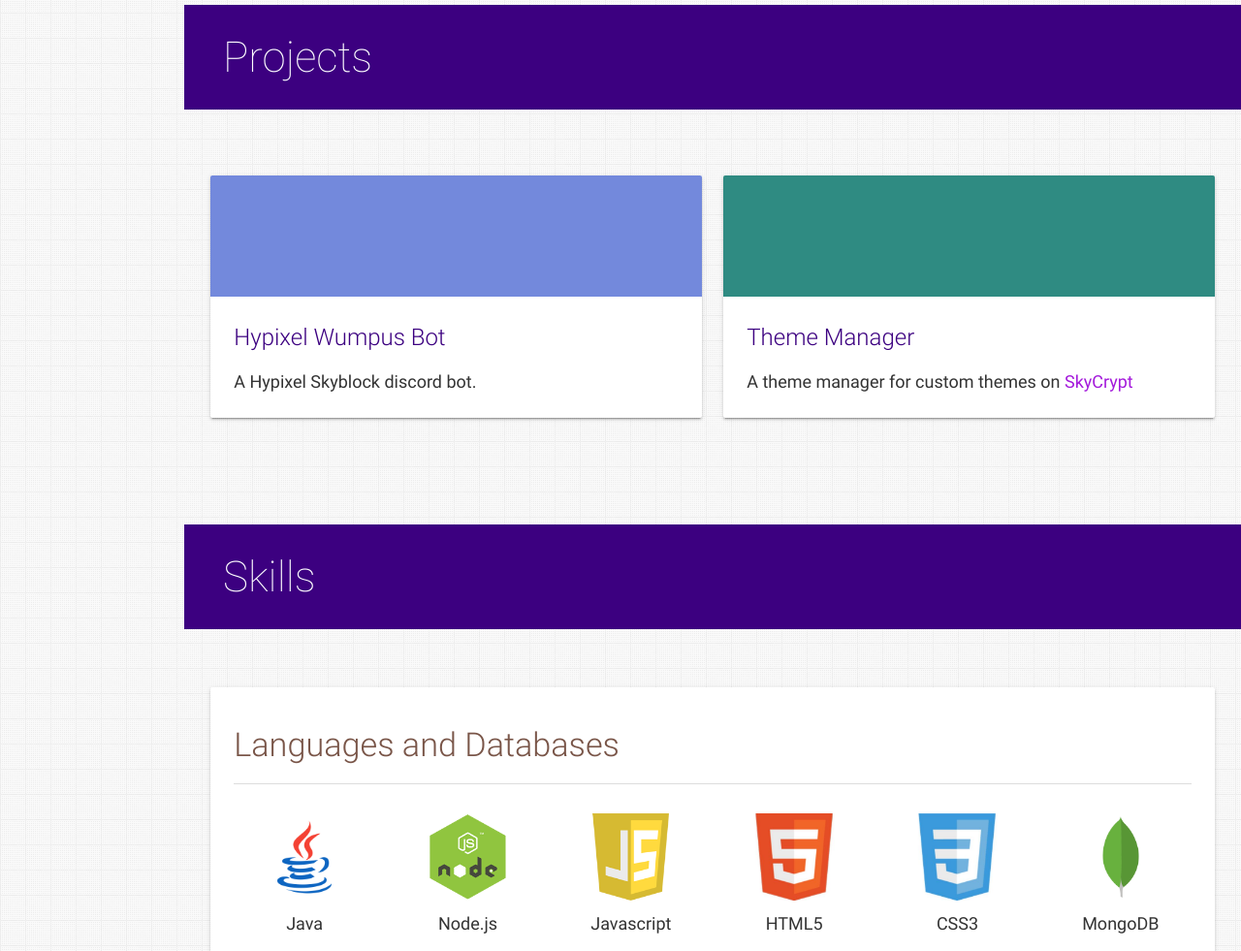
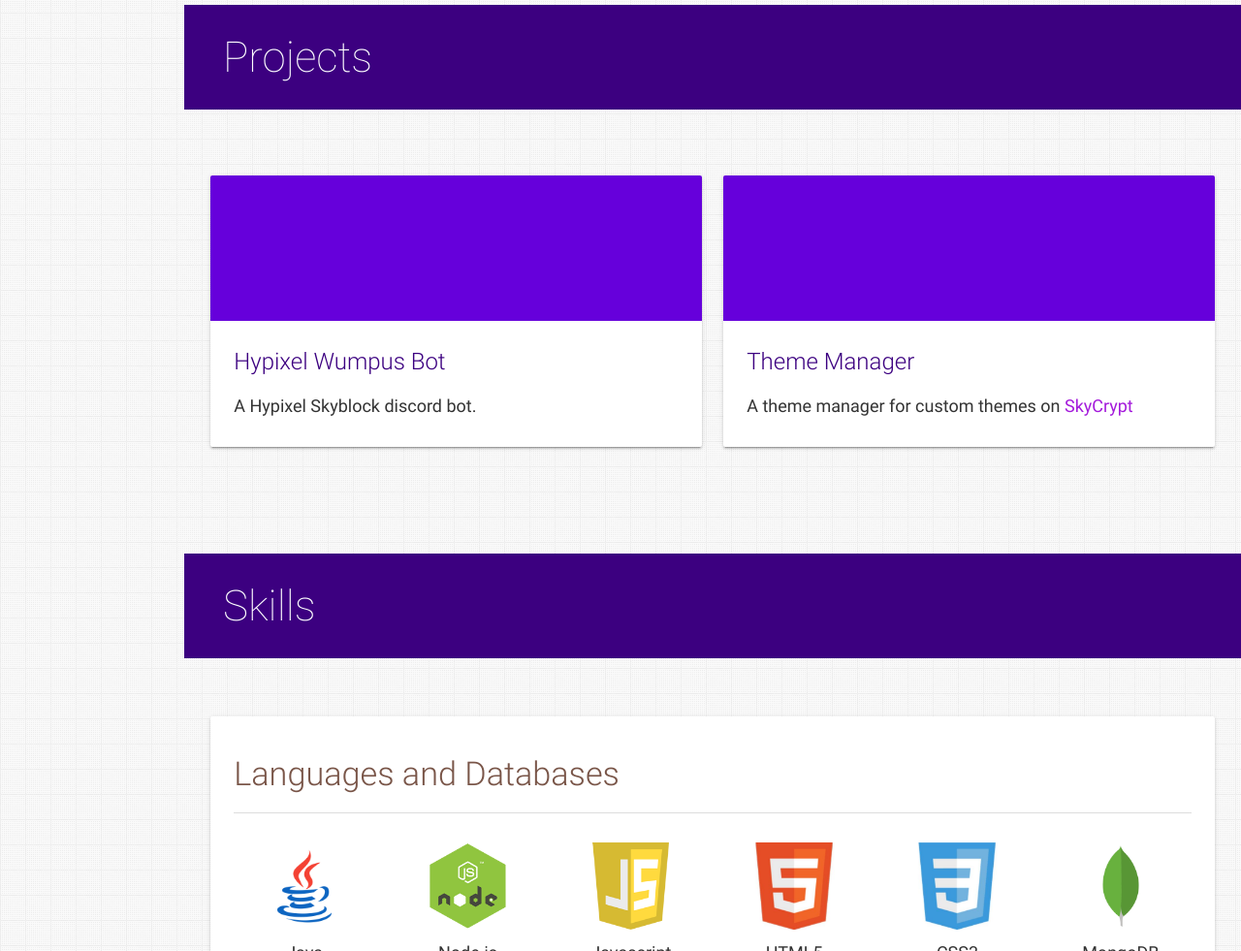
Before and after one commit to ItsProyal/ItsProyal.github.io, a plain HTML site: page index.html in a window 1280 px wide. Shown: the part 1157-2138 px from the top of the page at 97% size. Drawn offline with nearby package versions, Linux system fonts and the light colour scheme; some icons are missing.

Commit message:
size fix again cause i check my css i swear

```diff
--- a/assets/css/style.css
+++ b/assets/css/style.css
@@ -710,9 +710,9 @@ small {
 
 
 .card.medium {
-  height: 250px;
+  height: 280px;
 }
 
 .card.medium .card-image {
-  height: 125px;
+  height: 150px;
 }
--- a/index.html
+++ b/index.html
@@ -250,7 +250,7 @@ Add more social links, steam, spotify, (maybe other sites such as skycrypt)
           <div class="col s12 m6 l6">
             <div class="card medium">
               <div class="card-image waves-effect waves-block waves-light">
-                <img alt="music streaming app" src="/assets/img/discord-bot.png" style="height: 100%; width: 100%" class="activator" />
+                <img alt="music streaming app" src="/assets/img/project-header.png" style="height: 100%; width: 100%" class="activator" />
               </div>
               <div class="card-content">
                 <span class="card-title activator teal-text hoverline">Hypixel Wumpus Bot<i
@@ -289,7 +289,7 @@ Add more social links, steam, spotify, (maybe other sites such as skycrypt)
           <div class="col s12 m6 l6">
             <div class="card medium">
               <div class="card-image waves-effect waves-block waves-light">
-                <img alt="quiz app" src="/assets/img/sky-theme-manager.png" style="height: 100%; width: 100%" class="activator" />
+                <img alt="quiz app" src="/assets/img/project-header.png" style="height: 100%; width: 100%" class="activator" />
               </div>
               <div class="card-content">
                 <span class="card-title activator teal-text hoverline">Theme Manager<i
```
Also changed, not shown: assets/img/project-header.png (added).
